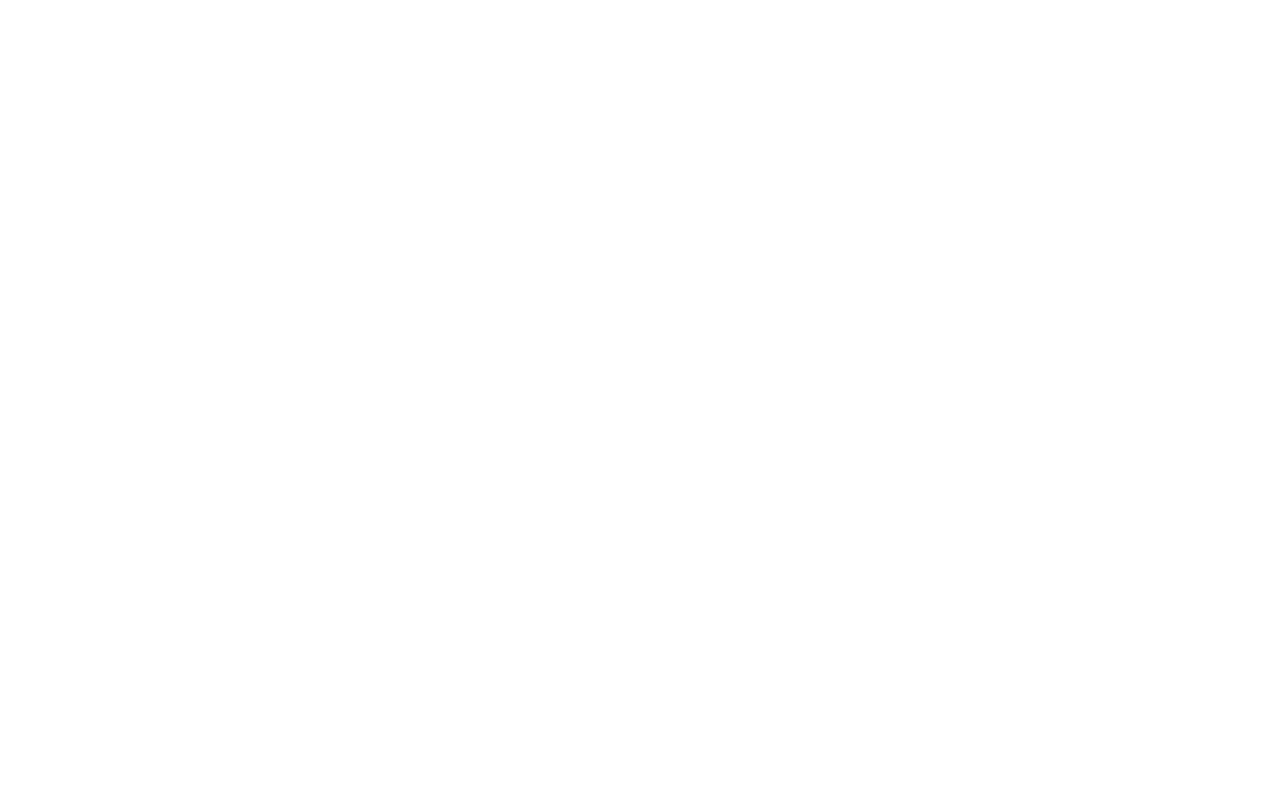
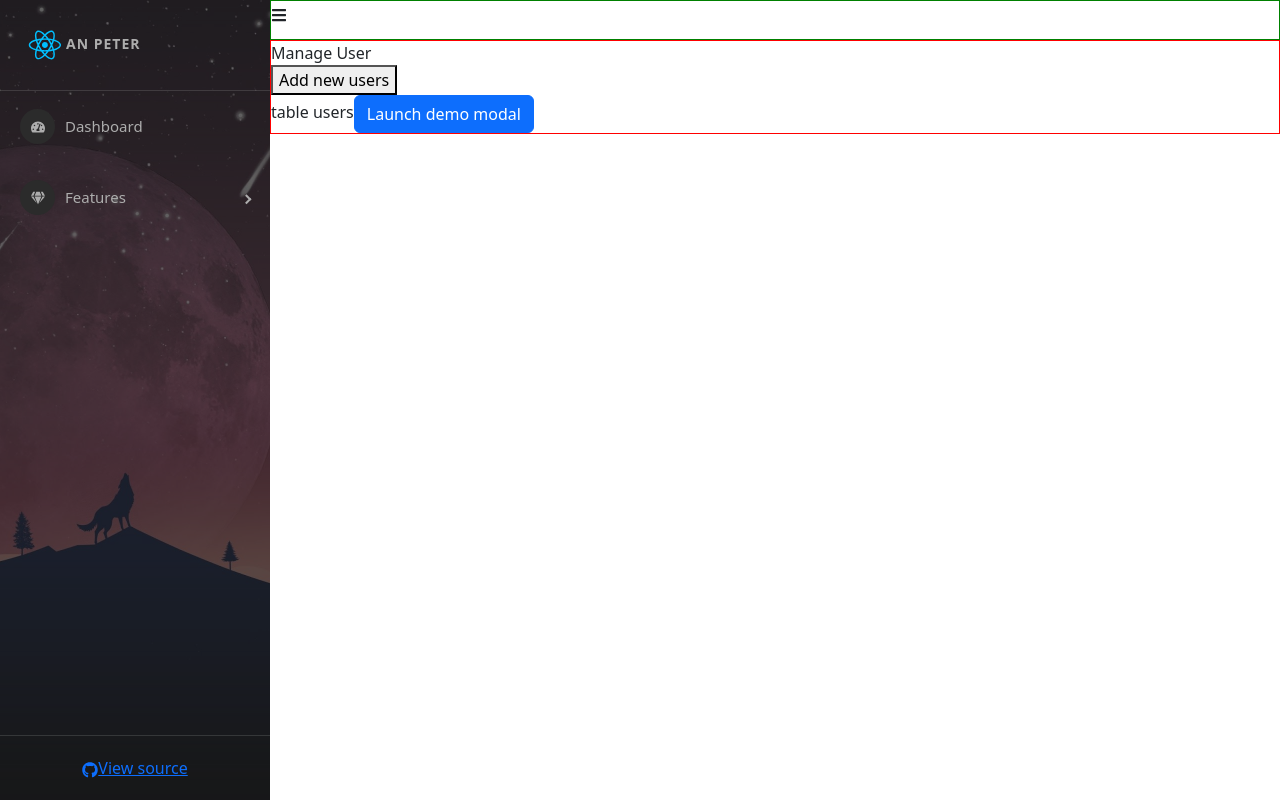
Before and after one commit to ankt212/learn-reactjs, a React (Create React App) app in the folder demo/: page /admins/manage-users in a window 1280 px wide. Before the commit this address had no page. Built offline with nearby package versions, Linux system fonts and the light colour scheme.

Commit message:
design modal

```diff
--- a/demo/src/App.scss
+++ b/demo/src/App.scss
@@ -77,6 +77,7 @@
         background: #303030;
         color: white;
         height: 40px;
+        border: none;
         &:hover {
           background: black;
         }
--- a/demo/src/components/Admin/Admin.js
+++ b/demo/src/components/Admin/Admin.js
@@ -2,6 +2,7 @@
 import "./Admin.scss";
 import { FaBars } from "react-icons/fa";
 import { useState } from "react";
+import { Outlet } from "react-router-dom";
 const Admin = (props) => {
   const [collapsed, setcollapsed] = useState(false);
   return (
@@ -10,12 +11,16 @@
         <SideBar collapsed={collapsed} />
       </div>
       <div className="admin-content">
-        <FaBars
-          onClick={() => {
-            setcollapsed(!collapsed);
-          }}
-        />
-        asfasfasfasfasf
+        <div className="admin-header">
+          <FaBars
+            onClick={() => {
+              setcollapsed(!collapsed);
+            }}
+          />
+        </div>
+        <div className="admin-main">
+          <Outlet />
+        </div>
       </div>
     </div>
   );
--- a/demo/src/components/Admin/Admin.scss
+++ b/demo/src/components/Admin/Admin.scss
@@ -5,4 +5,14 @@
             height: 100vh;
         }
     }
+    .admin-content {
+        width: 100%;
+        .admin-header {
+            height: 40px;
+            border: 1px solid green;
+        }
+        .admin-main {
+            border: 1px solid red;
+        }
+    }
 }
--- /dev/null
+++ b/demo/src/components/Admin/Content/Dashboard.js
@@ -0,0 +1,5 @@
+const Dashboard = (props) => {
+  return <div>Dash board</div>;
+};
+
+export default Dashboard;
--- /dev/null
+++ b/demo/src/components/Admin/Content/ManageUser.js
@@ -0,0 +1,19 @@
+import ModalCreateUser from "./ModalCreateUser";
+const ManageUser = (props) => {
+  return (
+    <div className="manage-user-container">
+      <div className="title">Manage User</div>
+      <div className="users-content">
+        <div>
+          <button>Add new users</button>
+        </div>
+        <div>
+          table users
+          <ModalCreateUser />
+        </div>
+      </div>
+    </div>
+  );
+};
+
+export default ManageUser;
--- /dev/null
+++ b/demo/src/components/Admin/Content/ModalCreateUser.js
@@ -0,0 +1,62 @@
+import React, { useState } from "react";
+import Button from "react-bootstrap/Button";
+import Modal from "react-bootstrap/Modal";
+
+const ModalCreateUser = (props) => {
+  const [show, setShow] = useState(false);
+
+  const handleClose = () => setShow(false);
+  const handleShow = () => setShow(true);
+
+  return (
+    <>
+      <Button variant="primary" onClick={handleShow}>
+        Launch demo modal
+      </Button>
+
+      <Modal backdrop="static" show={show} onHide={handleClose} size="xl">
+        <Modal.Header closeButton>
+          <Modal.Title>Add new users</Modal.Title>
+        </Modal.Header>
+        <Modal.Body>
+          <form className="row g-3">
+            <div className="col-md-6">
+              <label className="form-label">Email</label>
+              <input type="email" className="form-control" />
+            </div>
+            <div className="col-md-6">
+              <label className="form-label">Password</label>
+              <input type="password" className="form-control" />
+            </div>
+            <div className="col-md-6">
+              <label className="form-label">Username</label>
+              <input type="text" className="form-control" />
+            </div>
+            <div className="col-md-4">
+              <label className="form-label">Role</label>
+              <select className="form-select">
+                <option selected value="USERS">
+                  USERS
+                </option>
+                <option value="ADMIN">ADMIN</option>
+              </select>
+            </div>
+            <div className="col-md-12">
+              <label className="form-label">Image</label>
+              <input type="file" />
+            </div>
+          </form>
+        </Modal.Body>
+        <Modal.Footer>
+          <Button variant="secondary" onClick={handleClose}>
+            Close
+          </Button>
+          <Button variant="primary" onClick={handleClose}>
+            Save
+          </Button>
+        </Modal.Footer>
+      </Modal>
+    </>
+  );
+};
+export default ModalCreateUser;
--- a/demo/src/components/Admin/SideBar.js
+++ b/demo/src/components/Admin/SideBar.js
@@ -18,6 +18,7 @@
 } from "react-icons/fa";
 import { DiReact } from "react-icons/di";
 import sidebarBg from "../../assets/bg2.jpg";
+import { NavLink } from "react-router-dom";
 const SideBar = (props) => {
   const { image, collapsed, toggled, handleToggleSidebar } = props;
   return (
@@ -54,7 +55,9 @@
               icon={<FaTachometerAlt />}
               // suffix={<span className="badge red">New</span>}
             >
-              Dashboard
+              <NavLink className="nav-link" to="/admins">
+                Dashboard
+              </NavLink>
             </MenuItem>
             {/* <MenuItem icon={<FaGem />}> Component</MenuItem> */}
           </Menu>
@@ -65,7 +68,11 @@
               icon={<FaGem />}
               title="Features"
             >
-              <MenuItem>Quản lý User</MenuItem>
+              <MenuItem>
+                <NavLink className="nav-link" to="/admins/manage-users">
+                  Quản lý User
+                </NavLink>
+              </MenuItem>
               <MenuItem>Quản lý Bài Quiz</MenuItem>
               <MenuItem>Quản lý Câu Hỏi</MenuItem>
             </SubMenu>
--- a/demo/src/index.js
+++ b/demo/src/index.js
@@ -9,6 +9,8 @@
 import User from "./components/User/User";
 import Admin from "./components/Admin/Admin";
 import HomePage from "./components/Home/HomePage";
+import ManageUser from "./components/Admin/Content/ManageUser";
+import Dashboard from "./components/Admin/Content/Dashboard";
 
 const root = ReactDOM.createRoot(document.getElementById("root"));
 root.render(
@@ -19,7 +21,10 @@
         <Route path="/" element={<App />}>
           <Route index element={<HomePage />} />
           <Route path="users" element={<User />} />
-          <Route path="admins" element={<Admin />} />
+        </Route>
+        <Route path="/admins" element={<Admin />}>
+          <Route index element={<Dashboard />} />
+          <Route path="manage-users" element={<ManageUser />} />
         </Route>
       </Routes>
     </BrowserRouter>
```
